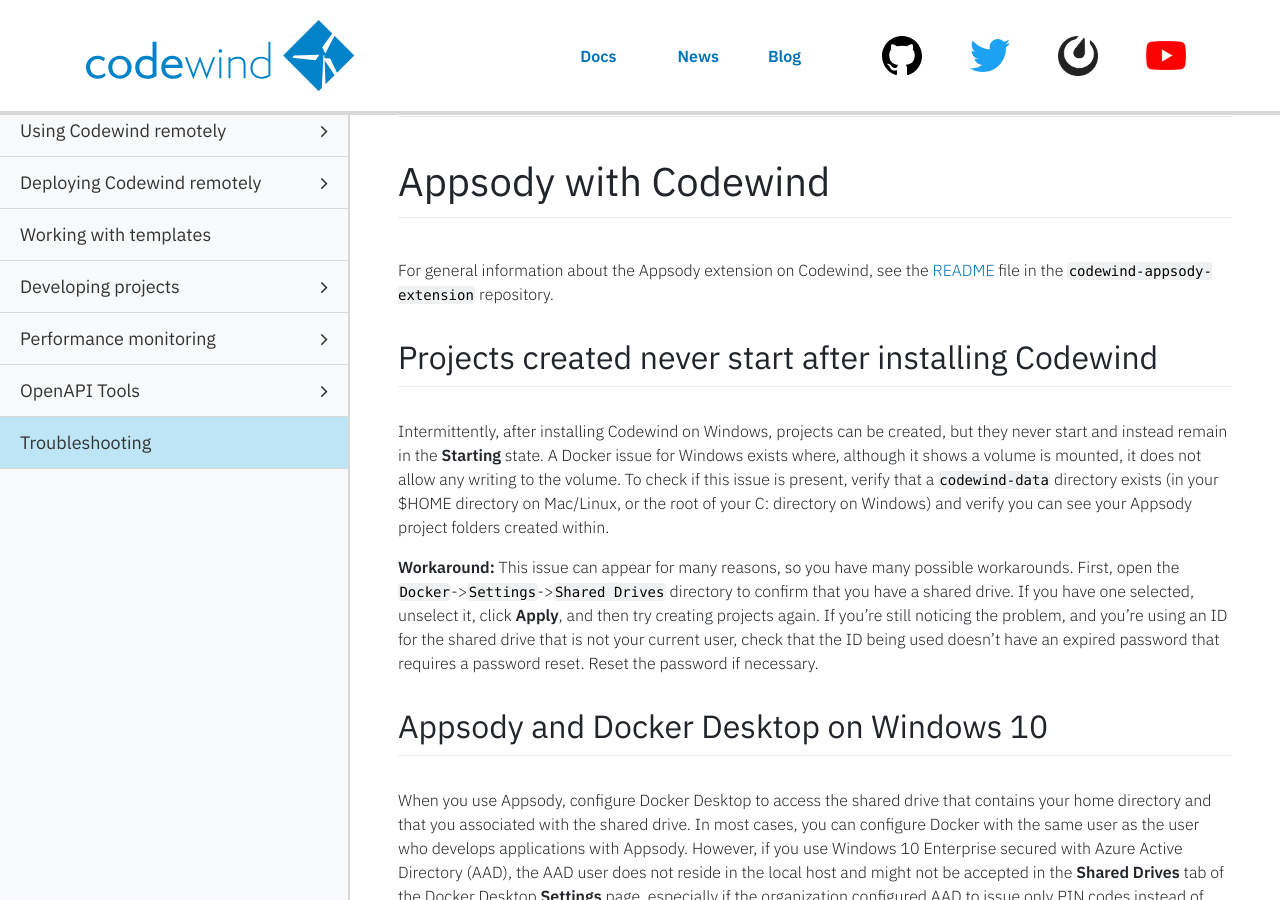
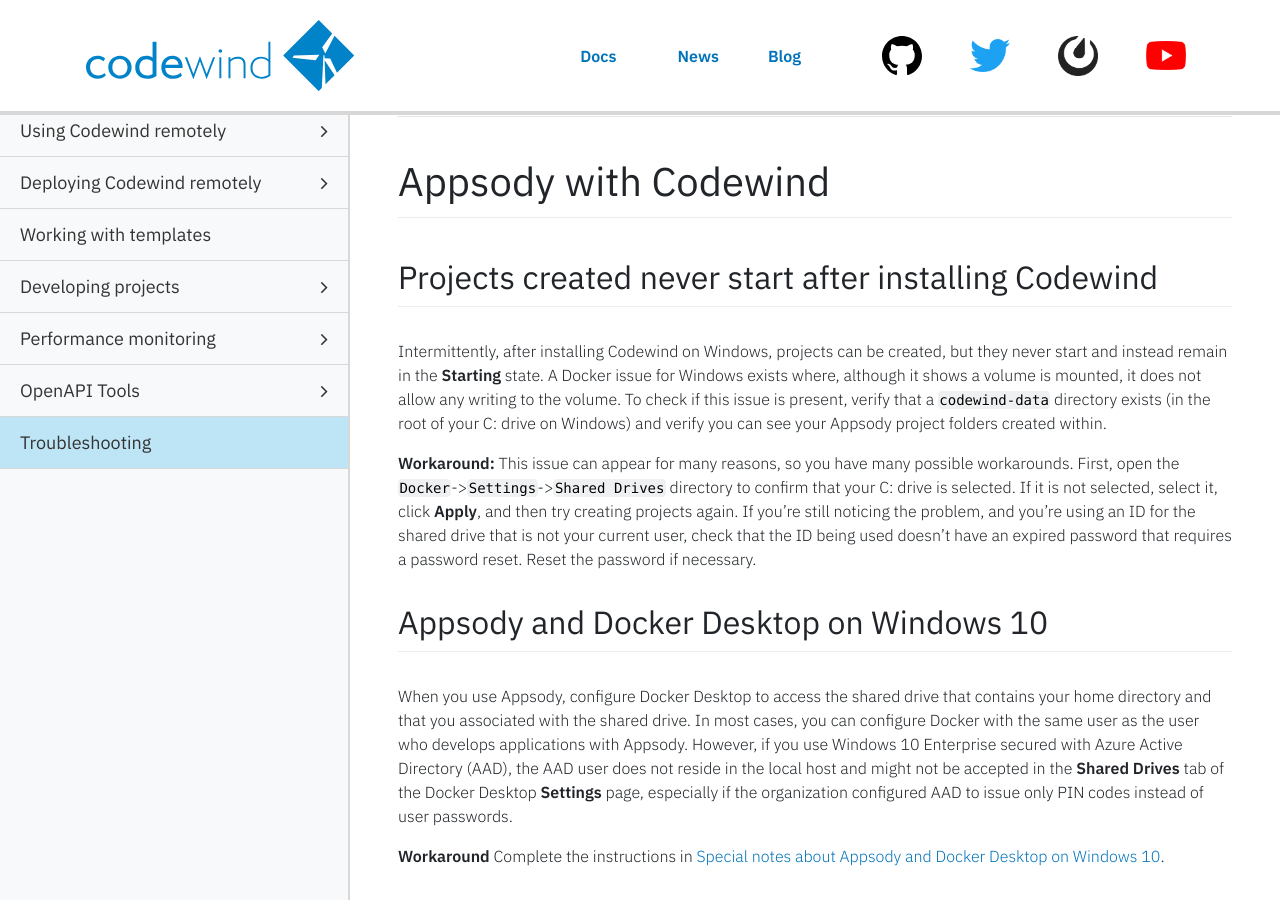
Before and after one commit to eclipse-archived/codewind-docs, a Jekyll site: the page built from docs/_documentations/troubleshooting.md, in a window 1280 px wide and 900 px high, scrolled down 8734 px. Built offline with Jekyll 4.4.1, drawn with Linux system fonts in a browser that asks for light colours; nearby versions of some CDN libraries; comment, search, counter and statistics services are not loaded.

Commit message:
updates
Signed-off-by: Andrew Mak <makandre@ca.ibm.com>

```diff
--- a/docs/_documentations/troubleshooting.md
+++ b/docs/_documentations/troubleshooting.md
@@ -374,8 +374,6 @@ If you turn off `auto build` for a Node.js project when you run Codewind locally
 ***
 # Appsody with Codewind
 
-For general information about the Appsody extension on Codewind, see the [README](https://github.com/eclipse/codewind-appsody-extension) file in the `codewind-appsody-extension` repository.
-
 <!--
 Action/Topic: Creating a project and/or Checking the application and build statuses
 Issue type: bug/info
@@ -383,9 +381,9 @@ Issue link:
 18.10:
 -->
 ## Projects created never start after installing Codewind
-Intermittently, after installing Codewind on Windows, projects can be created, but they never start and instead remain in the **Starting** state. A Docker issue for Windows exists where, although it shows a volume is mounted, it does not allow any writing to the volume. To check if this issue is present, verify that a `codewind-data` directory exists (in your $HOME directory on Mac/Linux, or the root of your C: directory on Windows) and verify you can see your Appsody project folders created within.
+Intermittently, after installing Codewind on Windows, projects can be created, but they never start and instead remain in the **Starting** state. A Docker issue for Windows exists where, although it shows a volume is mounted, it does not allow any writing to the volume. To check if this issue is present, verify that a `codewind-data` directory exists (in the root of your C: drive on Windows) and verify you can see your Appsody project folders created within.
 
-**Workaround:** This issue can appear for many reasons, so you have many possible workarounds. First, open the `Docker`->`Settings`->`Shared Drives` directory to confirm that you have a shared drive. If you have one selected, unselect it, click **Apply**, and then try creating projects again. If you're still noticing the problem, and you're using an ID for the shared drive that is not your current user, check that the ID being used doesn't have an expired password that requires a password reset. Reset the password if necessary.
+**Workaround:** This issue can appear for many reasons, so you have many possible workarounds. First, open the `Docker`->`Settings`->`Shared Drives` directory to confirm that your C: drive is selected. If it is not selected, select it, click **Apply**, and then try creating projects again. If you're still noticing the problem, and you're using an ID for the shared drive that is not your current user, check that the ID being used doesn't have an expired password that requires a password reset. Reset the password if necessary.
 
 <!--
 Action/Topic: Appsody with Codewind
```
